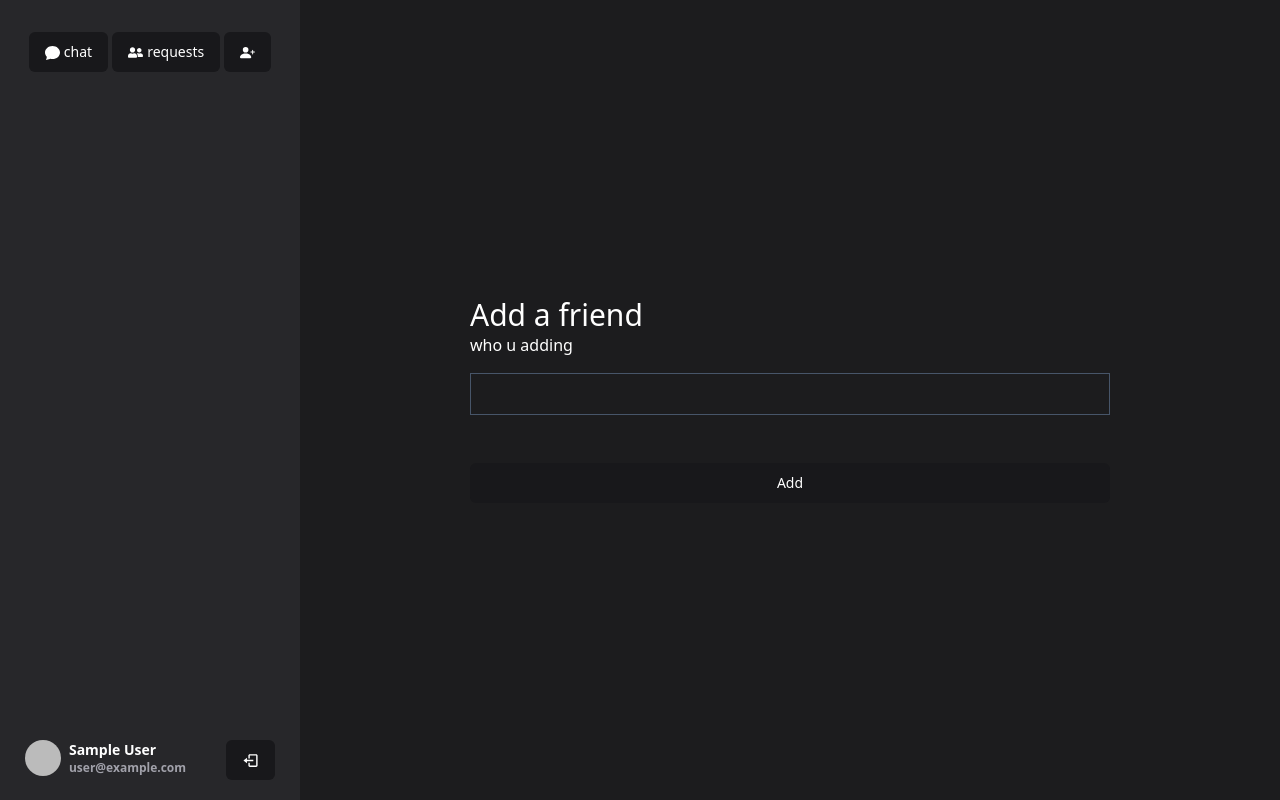
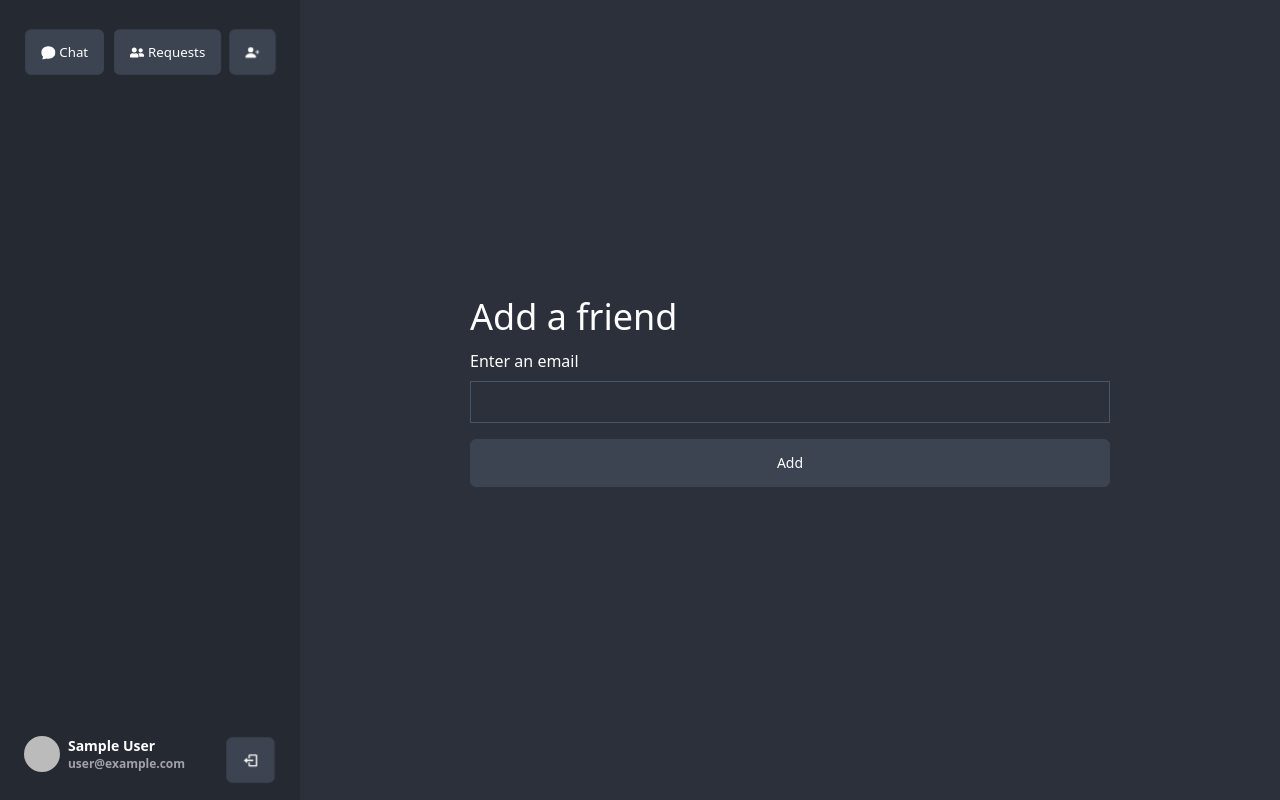
Before and after one commit to gio-palagashvili/messenger_2, a Next.js app: page /home/add in a window 1280 px wide. Built offline with nearby package versions, Linux system fonts and the light colour scheme; no server answers; sample sign-in values are in the browser's storage.

Commit message:
major ui update in progress

```diff
--- a/package.json
+++ b/package.json
@@ -19,6 +19,7 @@
     "axios": "^1.3.5",
     "class-variance-authority": "^0.5.1",
     "clsx": "^1.2.1",
+    "daisyui": "^2.51.5",
     "eslint": "8.38.0",
     "eslint-config-next": "13.3.0",
     "framer-motion": "^10.12.4",
--- a/src/app/layout.tsx
+++ b/src/app/layout.tsx
@@ -13,7 +13,7 @@ export default function RootLayout({
 }) {
   return (
     <Provider>
-      <html lang="en" className="bg-[#1C1C1E] text-white z-0 w-full h-full">
+      <html lang="en" className="bg-main text-white z-0 w-full h-full">
         <body className="w-full h-full">{children}</body>
       </html>
     </Provider>
--- a/src/components/AddFriend.tsx
+++ b/src/components/AddFriend.tsx
@@ -7,12 +7,14 @@ import { ZodError } from "zod";
 import { useForm } from "react-hook-form";
 import { zodResolver } from "@hookform/resolvers/zod";
 import { FormData } from "@/types/zod";
+import Toast from "./ui/Toast";
+import { error } from "console";
 
 interface AddFriendButtonProps {}
 
 const AddFriendButton: FC<AddFriendButtonProps> = ({}) => {
   const [complete, setComplete] = useState<boolean>(false);
-
+  const [shouldShow, setShouldShow] = useState<boolean>(false);
   const {
     register,
     handleSubmit,
@@ -22,7 +24,15 @@ const AddFriendButton: FC<AddFriendButtonProps> = ({}) => {
   } = useForm<FormData>({
     resolver: zodResolver(validateFriend),
   });
-
+  const toast = () => {
+    return (
+      <Toast
+        setShouldShow={setShouldShow}
+        error={{ error: "id", text: `${errors.email?.message}` }}
+        variant={"error"}
+      />
+    );
+  };
   const addFriend = async (email: string) => {
     try {
       const valid = validateFriend.parse({ email });
@@ -33,6 +43,7 @@ const AddFriendButton: FC<AddFriendButtonProps> = ({}) => {
       clearErrors("email");
       setComplete(true);
     } catch (error: any) {
+      setShouldShow(true);
       if (error instanceof ZodError) {
         setError("email", { message: "invalid email" });
         return;
@@ -49,21 +60,32 @@ const AddFriendButton: FC<AddFriendButtonProps> = ({}) => {
   };
 
   return (
-    <div className="w-full">
-      <h1 className="text-3xl">Add a friend</h1>
+    <div className="w-full flex flex-col gap-3">
+      <h1 className="text-4xl bold">Add a friend</h1>
       <form
         className="flex flex-col gap-4 w-full"
         onSubmit={handleSubmit(onSubmit)}
       >
-        <label htmlFor="email">who u adding</label>
-        <input
-          type="text"
-          {...register("email")}
-          className="bg-transparent border-slate-600 border p-2 outline-none"
-        />
-        <p>{errors.email?.message}</p>
+        <div className="flex flex-col gap-2">
+          <label htmlFor="email">Enter an email</label>
+          <input
+            type="text"
+            {...register("email")}
+            className="bg-transparent border-slate-600 border p-2 outline-none"
+          />
+        </div>
+        <Button isLoading={isSubmitting}>Add</Button>
+        {errors.email ? (
+          <Toast
+            setShouldShow={setShouldShow}
+            error={{ error: "id", text: `${errors.email?.message}` }}
+            variant={"error"}
+          />
+        ) : (
+          ""
+        )}
+
         <p>{complete ? "sent friend request" : ""}</p>
-        <Button isLoading={isSubmitting}>Add</Button>
       </form>
     </div>
   );
--- a/src/components/ui/Button.tsx
+++ b/src/components/ui/Button.tsx
@@ -7,7 +7,7 @@ export const buttonVariants = cva(
   {
     variants: {
       variant: {
-        default: "bg-zinc-900 text-white hover:bg-zinc-700",
+        default: "btn text-white capitalize",
         ghost: "bg-transparent hover:text-slate-900 hover:bg-slate-200",
       },
       size: {
--- /dev/null
+++ b/src/components/ui/Input.tsx
@@ -0,0 +1,41 @@
+import { FC, InputHTMLAttributes } from "react";
+import { cn } from "@/lib/utils";
+import { cva, VariantProps } from "class-variance-authority";
+
+export const inputVariants = cva("", {
+  variants: {
+    variant: {
+      default: "bg-zinc-900 text-white hover:bg-zinc-700",
+      ghost: "bg-transparent hover:text-slate-900 hover:bg-slate-200",
+    },
+  },
+  defaultVariants: {
+    variant: "default",
+  },
+});
+
+interface InputProps
+  extends InputHTMLAttributes<HTMLInputElement>,
+    VariantProps<typeof inputVariants> {
+  isLoading?: boolean;
+  showLoading?: boolean;
+}
+
+const Input: FC<InputProps> = ({
+  className,
+  children,
+  showLoading = true,
+  variant,
+  isLoading,
+  ...props
+}) => {
+  return (
+    <input
+      className={cn(inputVariants({ variant, className }))}
+      disabled={isLoading}
+      {...props}
+    />
+  );
+};
+
+export default Input;
--- a/src/components/ui/Nav.tsx
+++ b/src/components/ui/Nav.tsx
@@ -14,7 +14,7 @@ interface NavProps {
 
 const Nav: FC<NavProps> = ({ session }) => {
   return (
-    <div className="hidden w-[300px] h-full bg-zinc-800 md:flex justify-center flex-col place-items-center ">
+    <div className="hidden w-[300px] h-full bg-off md:flex justify-center flex-col place-items-center ">
       <div className="h-[90%] w-full p-3">
         <div className="flex gap-1 justify-center">
           <Link href={"/home"}>
--- a/src/components/ui/Toast.tsx
+++ b/src/components/ui/Toast.tsx
@@ -1,16 +1,23 @@
 "use client";
 import { cn } from "@/lib/utils";
 import { cva, VariantProps } from "class-variance-authority";
-import { FC, HTMLAttributes, ReactNode } from "react";
+import {
+  Dispatch,
+  FC,
+  HTMLAttributes,
+  ReactNode,
+  SetStateAction,
+  useEffect,
+  useState,
+} from "react";
 import { motion } from "framer-motion";
-import { twMerge } from "tailwind-merge";
 
 export const toastVariant = cva(
-  "absolute flex h-12 w-[400px] rounded-md right-4 bottom-3 p-3 gap-2 text-black capitalize justify-content-center place-items-center",
+  "alert shadow-lg absolute w-1/3 right-4 bottom-3 p-4 gap-2 text-black capitalize text-left ",
   {
     variants: {
       variant: {
-        error: "bg-red-400",
+        error: "bg-red-main",
         success: "bg-green-400",
       },
       size: {},
@@ -20,20 +27,18 @@ export const toastVariant = cva(
     },
   }
 );
-
 export interface ToastProps
   extends HTMLAttributes<HTMLDivElement>,
     VariantProps<typeof toastVariant> {
-  shown?: boolean;
   icon?: ReactNode;
   children?: ReactNode;
   error: ToastError | undefined;
+  setShouldShow: Dispatch<SetStateAction<boolean>>;
 }
 
 const Toast: FC<ToastProps> = ({
   className,
   children,
-  shown,
   variant,
   error,
   size,
@@ -50,27 +55,26 @@ const Toast: FC<ToastProps> = ({
           className={cn(toastVariant({ variant, size, className }))}
           {...props}
         >
+          <div>
             {variant == "error" ? (
               <svg
                 xmlns="http://www.w3.org/2000/svg"
-              width="20"
-              height="20"
+                className="stroke-current flex-shrink-0 h-6"
+                fill="none"
                 viewBox="0 0 24 24"
-              fill="none"
-              stroke="black"
-              stroke-width="2"
-              stroke-linecap="round"
-              stroke-linejoin="round"
-              className="lucide lucide-ban"
-              data-darkreader-inline-stroke=""
               >
-              <circle cx="12" cy="12" r="10"></circle>
-              <line x1="4.93" x2="19.07" y1="4.93" y2="19.07"></line>
+                <path
+                  strokeLinecap="round"
+                  strokeLinejoin="round"
+                  strokeWidth="2"
+                  d="M10 14l2-2m0 0l2-2m-2 2l-2-2m2 2l2 2m7-2a9 9 0 11-18 0 9 9 0 0118 0z"
+                />
               </svg>
             ) : (
               props.icon
             )}
-          {error.text}
+            <span>Error! {error.text}</span>
+          </div>
         </div>
       ) : null}
     </motion.div>
--- a/tailwind.config.js
+++ b/tailwind.config.js
@@ -12,7 +12,15 @@ module.exports = {
         'gradient-conic':
           'conic-gradient(from 180deg at 50% 50%, var(--tw-gradient-stops))',
       },
+      colors: {
+        "off": "#252932",
+        "main": "#2B303B",
+        "red-main": "#E87A76"
+      },
+      textColor: {
+        "main-color": "#A7ADBA"
+      }
     },
   },
-  plugins: [],
+  plugins: [require("daisyui")],
 }
```
Also changed, not shown: 1 other file (tests, documents, lock files or other folders). Lines whose indentation alone changed are shown as unchanged.
